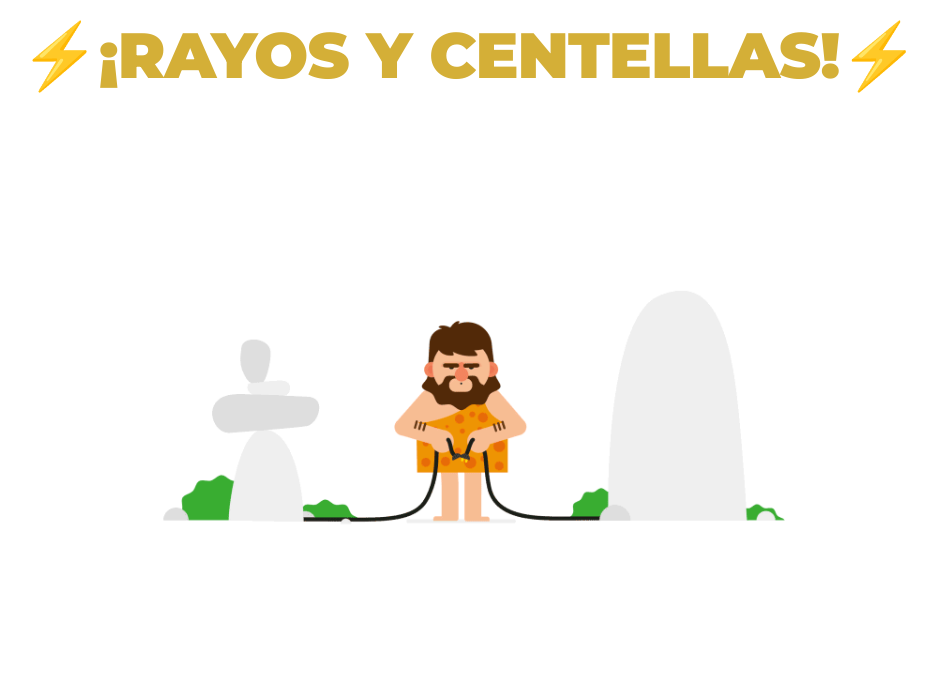
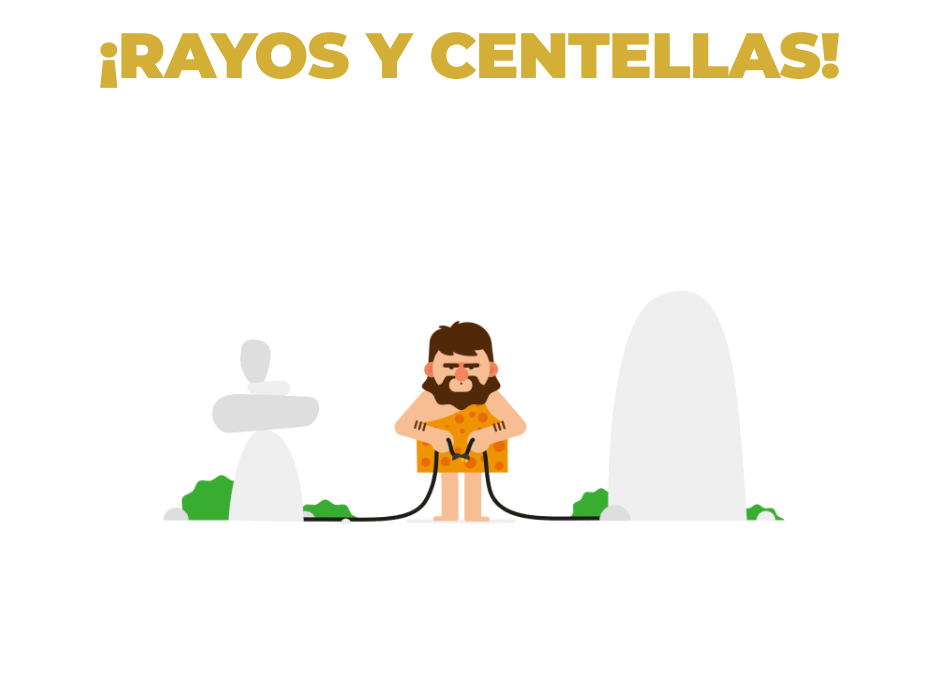
Before and after one commit to Alemancito/SilverBack-app, a Django app: template appointments/templates/appointments/error_general.html in a window 1280 px wide. Shown: the top 682 px of the page, without its empty margins (171-1108 px from the left). Run offline with Django 5.2, Linux system fonts and the light colour scheme; the template is opened without the code that fills it, so the values that code supplies are empty.

Commit message:
modificando estetica de plantilla error_general 3

```diff
--- a/appointments/templates/appointments/error_general.html
+++ b/appointments/templates/appointments/error_general.html
@@ -146,7 +146,7 @@
 </head>
 <body>
     <div class="error-container">
-        <h1 class="main-title">⚡¡RAYOS Y CENTELLAS!⚡</h1>
+        <h1 class="main-title ">¡RAYOS Y CENTELLAS!</h1>
 
         <div class="error-gif-wrapper">
             <img src="{% static 'img/error_cable.gif' %}" alt="Cavernícola mordiendo cable" class="error-gif">
```
